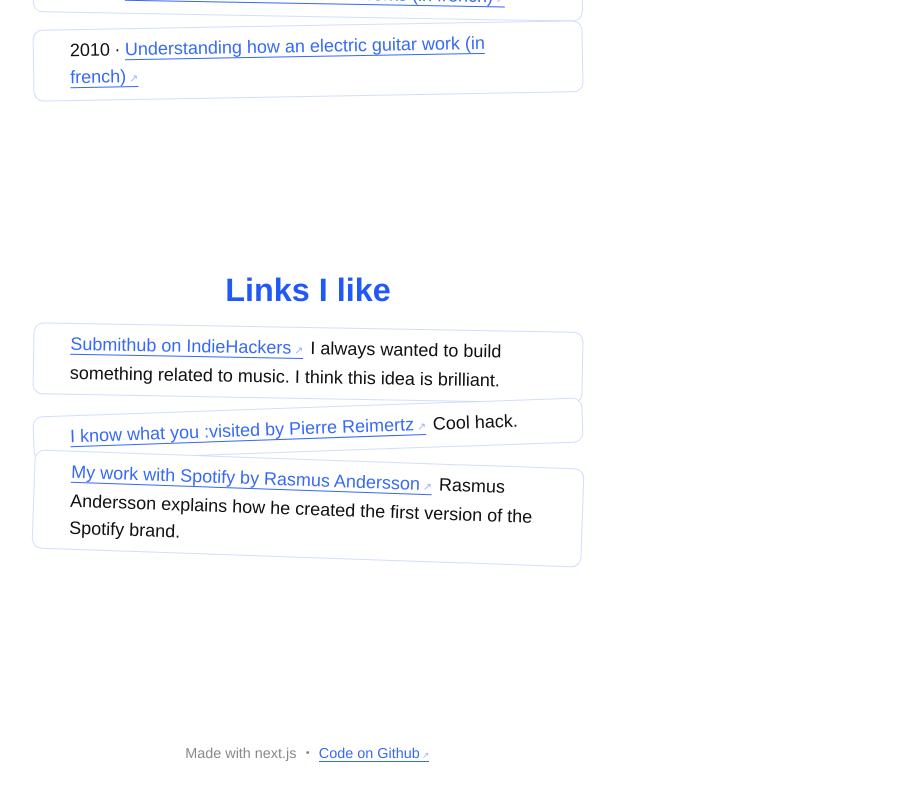
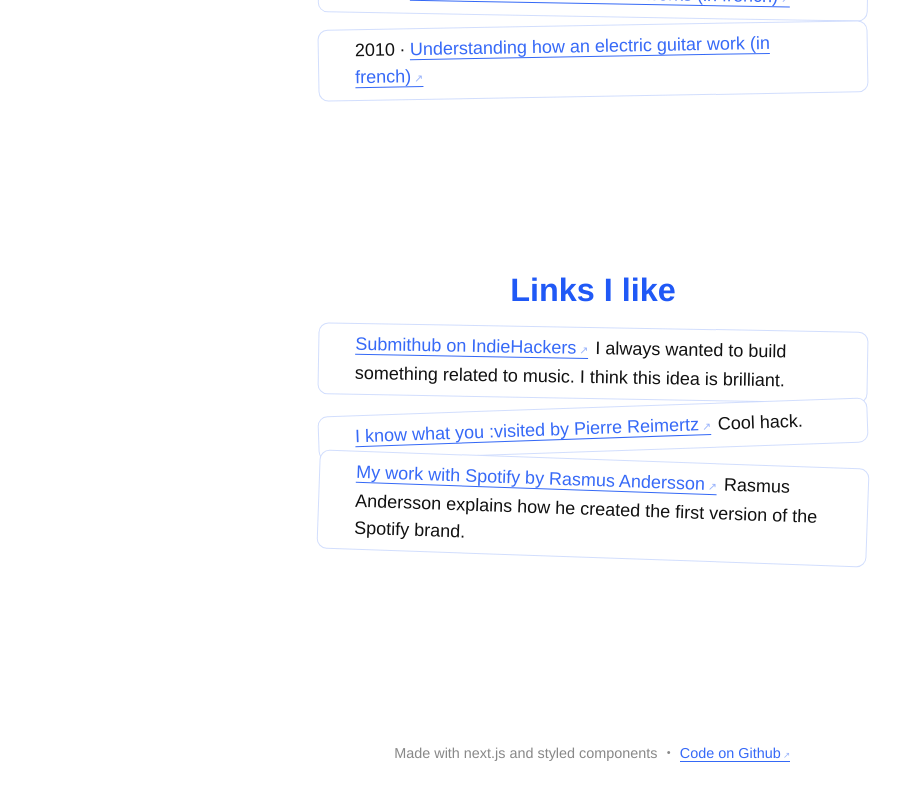
Before and after one commit to lucleray/luc.im, a Next.js app: page / in a window 1280 px wide. Shown: the part 836-1636 px from the top of the page, without its empty margins (47-947 px from the left). Built offline with nearby package versions, Linux system fonts and the light colour scheme; a web font is replaced by a local one.

Commit message:
add path for work/front-end interview

```diff
--- a/components/layout.js
+++ b/components/layout.js
@@ -1,5 +1,8 @@
 import styled, { ThemeProvider, injectGlobal } from 'styled-components'
 import color from 'color'
+import { BottomContainer } from './container'
+import { LightText } from './inline'
+import A from './a'
 
 const themes = {
   global: {
@@ -30,6 +33,7 @@ const themes = {
 const theme = Object.assign({}, themes.global, themes.blue)
 
 theme.lightFg = color(theme.fg).fade(0.5).string()
+theme.lightFg2 = color(theme.fg).fade(0.7).string()
 theme.lightBlue = color(theme.blue).fade(0.1).string()
 
 injectGlobal`
@@ -52,16 +56,24 @@ injectGlobal`
 
 const Layout = styled.div`
   width: 84%;
-  margin: 40px 8%;
+  /* margin: 40px 8%; */
+  margin: 40px auto;
 
   @media only screen and (min-width: 700px) {
     width: 550px;
-    margin: 40px 80px;
+    /* margin: 40px 80px; */
   }
 `
 
 export default (props) => (
   <ThemeProvider theme={theme}>
-    <Layout>{props.children}</Layout>
+    <Layout>
+      {props.children}
+      <BottomContainer align='center'>
+        <LightText>
+          Made with next.js and styled components ・ <A newtab href='https://github.com/lucleray/lucleray.me'>Code on Github</A>
+        </LightText>
+      </BottomContainer>
+    </Layout>
   </ThemeProvider>
 )
--- a/next.config.js
+++ b/next.config.js
@@ -1,5 +1,6 @@
 module.exports = {
   exportPathMap: () => ({
-    '/': { page: '/' }
+    '/': { page: '/' },
+    '/work/front-end-interview': { page: '/work/front-end-interview' }
   })
 }
--- a/pages/index.js
+++ b/pages/index.js
@@ -11,7 +11,7 @@ const mywork = [
     id: 'front-end-job-interview',
     date: 'Sept 2017',
     title: 'Take-away project for a "front-end" job interview',
-    link: 'articles?id=front-end-job-interview'
+    link: 'work/front-end-interview'
   },
   {
     id: 'ocr-neural-network',
@@ -108,11 +108,5 @@ export default () => (
         <Button>Read more</Button>
       </Container> */}
     </ContentContainer>
-
-    <BottomContainer align='center'>
-      <LightText>
-        Made with next.js ・ <A newtab color='lightFg2' href='https://github.com/lucleray/lucleray.me'>Code on Github</A>
-      </LightText>
-    </BottomContainer>
   </Layout>
 )
```
Also changed, not shown: pages/work/front-end-interview.js (renamed from pages/articles.js, +5 -13 lines), 2 other files (tests, documents, lock files or other folders).
